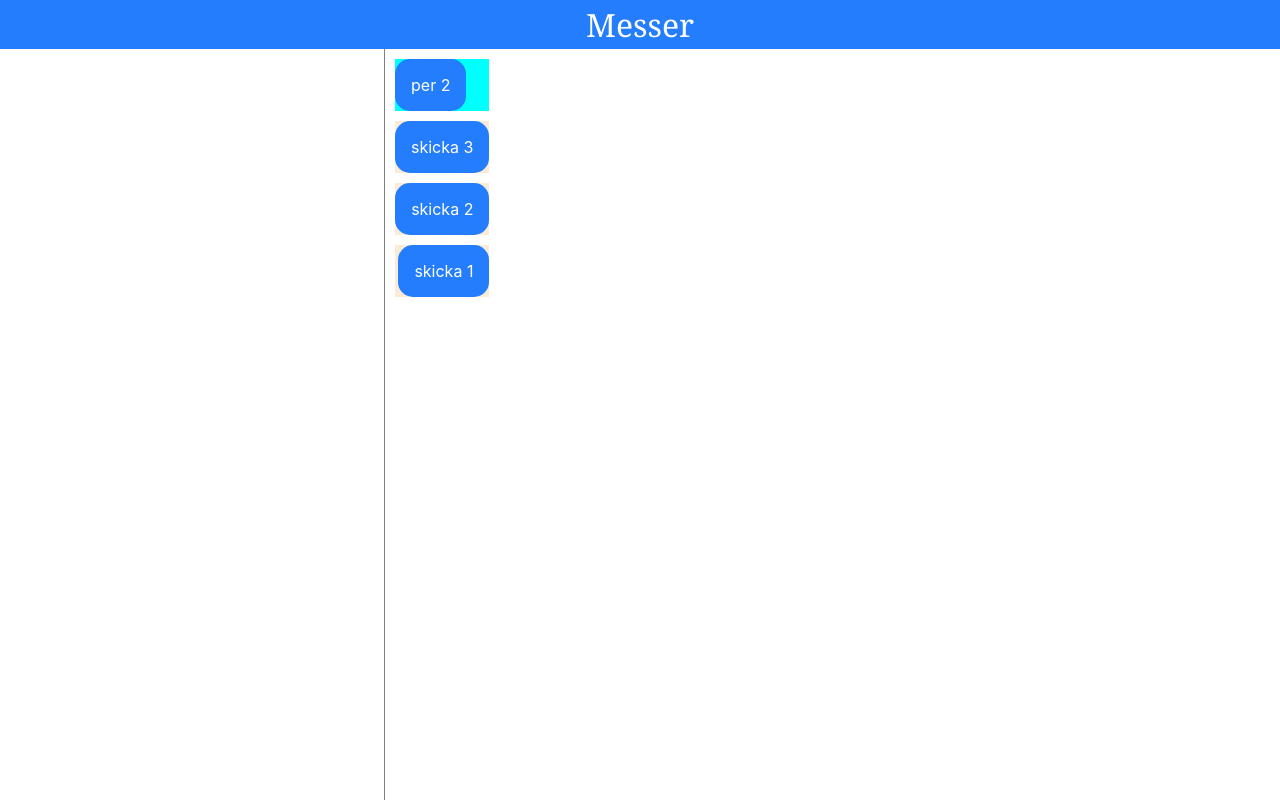
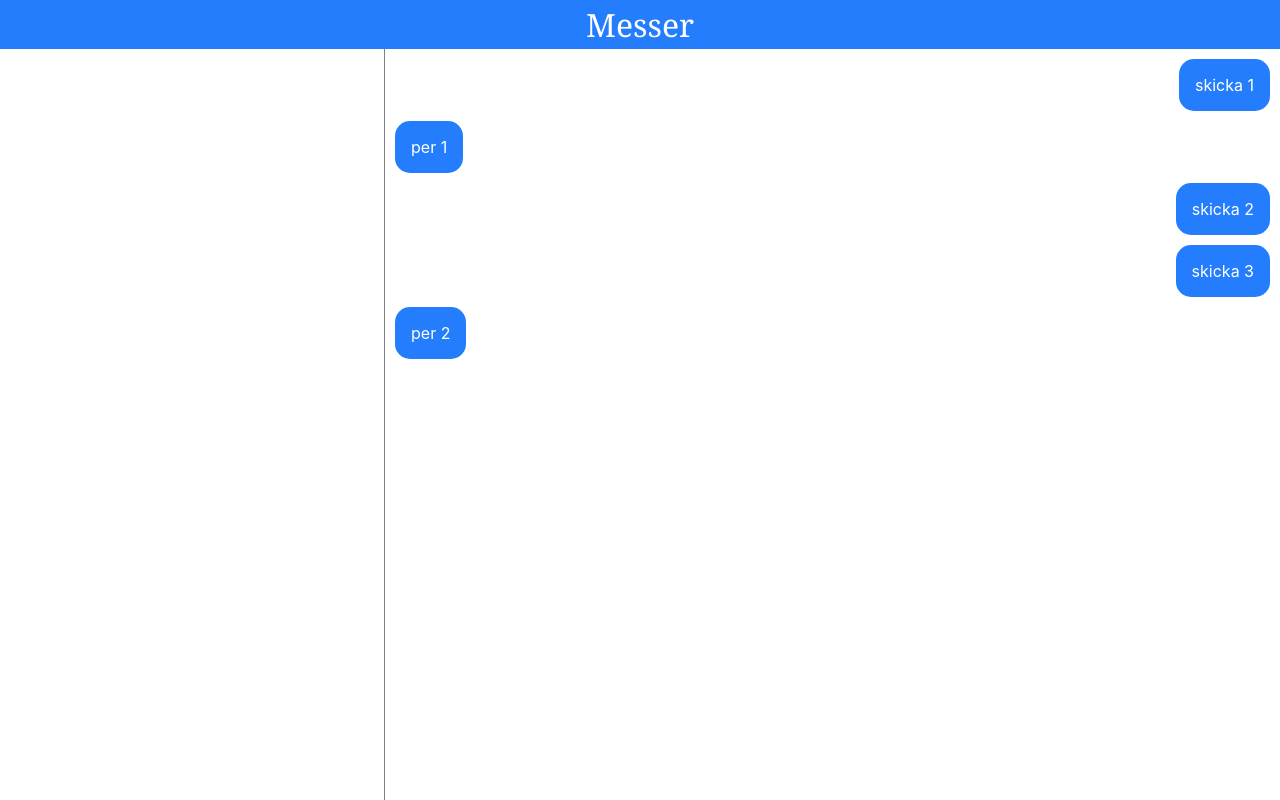
Before and after one commit to Skogis02/messer-frontend, a React (Create React App) app: page / in a window 1280 px wide. Built offline with nearby package versions, Linux system fonts and the light colour scheme.

Commit message:
Fixed the message sorting algorithm.

```diff
--- a/src/components/Chat.tsx
+++ b/src/components/Chat.tsx
@@ -51,7 +51,7 @@ export const Chat: React.FC<chatProps> = ({friend, sentMessages, receivedMessage
             while (
                 r < receivedMessages.length &&
                 sent.createdAt > receivedMessages[r].createdAt
-                ) {
+            ) {
                 if (receivedMessages[r].fromUser === friend) {
                     messageArr.push(
                         CreateMessage({sent: false, content: receivedMessages[r].content})
@@ -66,7 +66,9 @@ export const Chat: React.FC<chatProps> = ({friend, sentMessages, receivedMessage
         }
         while (r < receivedMessages.length) {
             if (receivedMessages[r].fromUser === friend) {
-                CreateMessage({sent: false, content: receivedMessages[r].content})
+                messageArr.push(
+                    CreateMessage({sent: false, content: receivedMessages[r].content})
+                )
             }
             r++
         }
--- a/src/components/styles/Chat.css
+++ b/src/components/styles/Chat.css
@@ -1,6 +1,7 @@
 .chat {
     display: flex;
     flex-direction: column;
+    flex-grow: 1;
     padding: 10px;
     gap: 10px;
 }
@@ -10,7 +11,6 @@
     flex-direction: column;
     align-items: flex-end;
     justify-content: center;
-    background-color: antiquewhite;
 }
 
 .received-div {
@@ -18,5 +18,4 @@
     flex-direction: column;
     align-items: flex-start;
     justify-content: center;
-    background-color: aqua;
 }
--- a/src/pages/Home.tsx
+++ b/src/pages/Home.tsx
@@ -8,8 +8,8 @@ import { Chat, messageProps } from '../components/Chat'
 const sentMessages: messageProps[] = [
     {
         fromUser: 'kalle',
-        content: 'skicka 3',
-        createdAt: 3
+        content: 'skicka 1',
+        createdAt: 1
     },
     {
         fromUser: 'kalle',
@@ -18,26 +18,26 @@ const sentMessages: messageProps[] = [
     },
     {
         fromUser: 'kalle',
-        content: 'skicka 1',
-        createdAt: 1
+        content: 'skicka 3',
+        createdAt: 3
     }
 ]
 
 const receivedMessages: messageProps[] = [
     {
         fromUser: 'per',
-        content: 'per 2',
-        createdAt: 2
+        content: 'per 1',
+        createdAt: 1
     },
     {
         fromUser: 'per',
-        content: 'per 3',
-        createdAt: 3
+        content: 'per 2',
+        createdAt: 4
     },
     {
         fromUser: 'martin',
         content: 'tjenare',
-        createdAt: 1
+        createdAt: 3
     }
 ]
 
```
